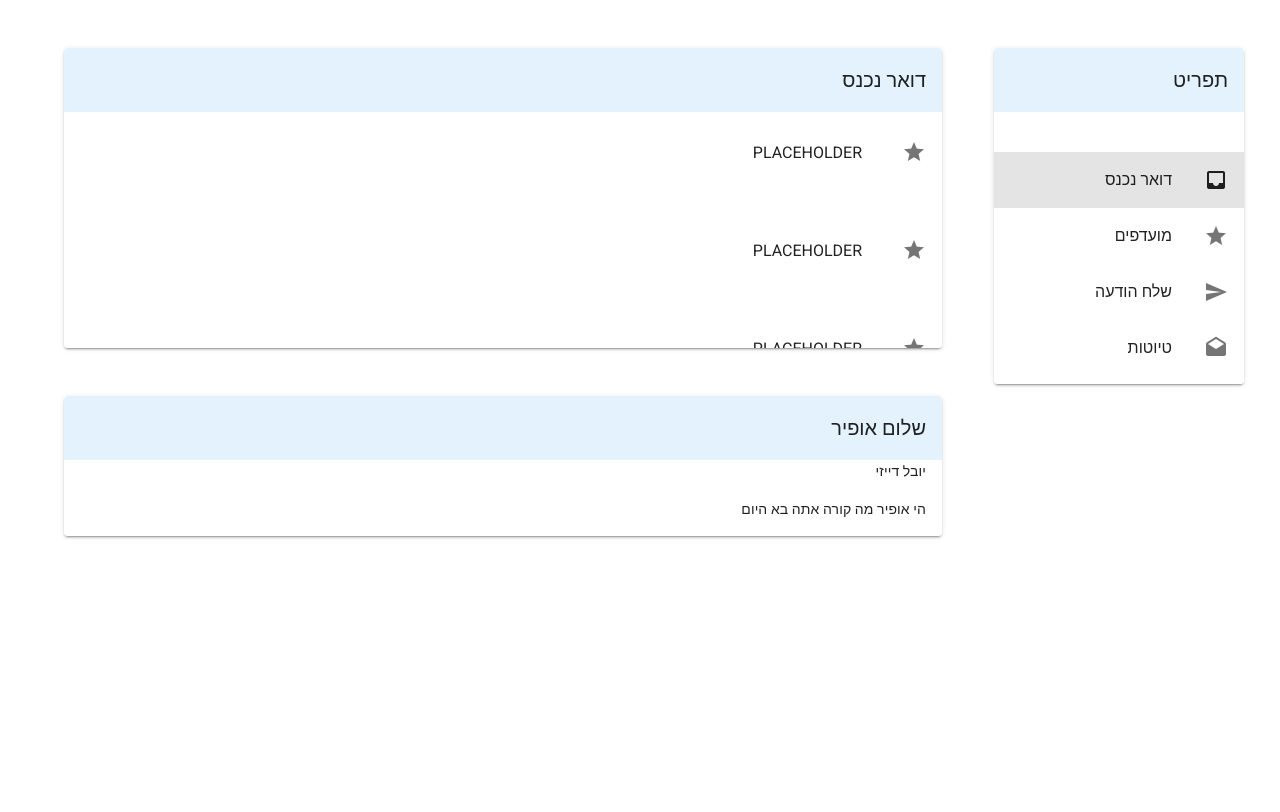
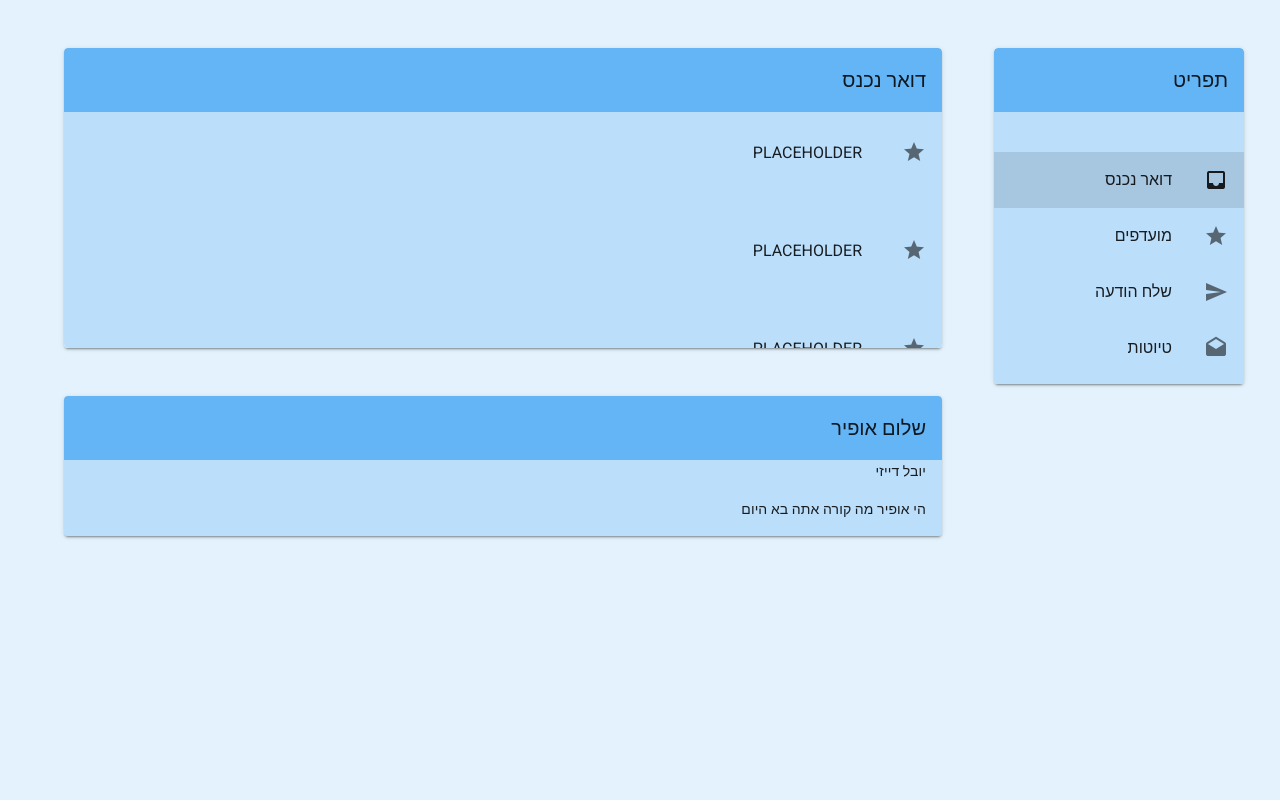
Before and after one commit to SennaTheRedeemer/Gmail, a Vue app: page / in a window 1280 px wide. Built offline with nearby package versions, Linux system fonts and the light colour scheme.

Commit message:
changed standarts

```diff
--- a/package.json
+++ b/package.json
@@ -11,6 +11,7 @@
     "core-js": "^3.6.4",
     "vue": "^2.6.11",
     "vue-router": "^3.1.6",
+    "vuescroll": "^4.15.0",
     "vuetify": "^2.2.11",
     "vuex": "^3.1.3"
   },
--- a/src/App.vue
+++ b/src/App.vue
@@ -1,5 +1,5 @@
 <template>
-  <v-app>
+  <v-app class="appView">
     <v-row>
       <v-col class="col-3 pt-3 pr-12">
         <v-menu :items="items"></v-menu>
@@ -47,5 +47,7 @@ export default {
 };
 </script>
 <style scoped>
-
+.appView {
+  background-color: #E3F2FD !important;
+}
 </style>
--- a/src/components/DisplayMail.vue
+++ b/src/components/DisplayMail.vue
@@ -1,5 +1,5 @@
 <template>
-    <v-mailcard class="ml-4 mt-12" :title="mail.title" v-if="mail">
+    <v-mailcard class="ml-4 mt-12 viewCard" :title="mail.title" v-if="mail">
         <v-card-subtitle>{{mail.from}}</v-card-subtitle>
         <v-card-text>{{mail.content}}</v-card-text>
     </v-mailcard>
@@ -19,6 +19,3 @@ export default {
     },
 }
 </script>
-<style scoped>
-
-</style>
--- a/src/components/DisplayMails.vue
+++ b/src/components/DisplayMails.vue
@@ -1,6 +1,6 @@
 <template>
     <v-mailcard :title="title" :maxHeight="300" >
-      <v-list>
+      <v-list class="viewCard">
         <v-list-item-group v-model="model">
           <v-list-item
             v-for="(item, i) in items"
@@ -18,7 +18,7 @@
     </v-mailcard>
 </template>
 <script>
-import MailCard from "../components/MailCard.vue"
+import MailCard from "../components/MailCard.vue";
 
 export default {
     name: 'DisplayMails',
@@ -27,7 +27,7 @@ export default {
         title: String
     },
     components: {
-        'v-mailcard': MailCard
+        'v-mailcard': MailCard,
     },
      data: () => ({
         model: null,
--- a/src/components/MailCard.vue
+++ b/src/components/MailCard.vue
@@ -2,10 +2,9 @@
     <v-card
     id="scroll-target"
     class="ml-4 overflow-hidden">
-
         <v-app-bar
         absolute
-        color="blue lighten-5"
+        color="blue lighten-2"
         elevate-on-scroll
         scroll-target="#scrollable"
         >
@@ -15,11 +14,12 @@
 
         <v-sheet
         id="scrollable"
-        class="overflow-y-auto pt-12"
+        class="pt-12 overflow-y-auto viewCard"
         :max-height="maxHeight"
         >
-        <slot></slot>
+            <slot></slot>
         </v-sheet>
+
     </v-card>
 </template>
 <script>
@@ -31,3 +31,8 @@ export default {
     },
 }
 </script>
+<style>
+.viewCard {
+    background-color: #BBDEFB !important;
+}
+</style>
--- a/src/components/Menu.vue
+++ b/src/components/Menu.vue
@@ -1,6 +1,6 @@
 <template>
     <v-mailcard :title="'תפריט'" :maxHeight="500" class="pt-12 mt-12">
-      <v-list>
+      <v-list class="viewCard">
         <v-list-item-group v-model="model">
           <v-list-item
             v-for="(item, i) in items"
--- a/src/plugins/vuetify.js
+++ b/src/plugins/vuetify.js
@@ -3,14 +3,7 @@ import Vuetify from 'vuetify/lib';
 import '@fortawesome/fontawesome-free/css/all.css'
 import colors from 'vuetify/es5/util/colors'
 
-Vue.use(Vuetify, {
-  theme: {
-    primary: colors.purple,
-    secondary: colors.grey.darken1,
-    accent: colors.shades.black,
-    error: colors.red.accent3
-  }
-});
+Vue.use(Vuetify);
 
 export default new Vuetify({
     icons: {
```
Also changed, not shown: 1 other file (tests, documents, lock files or other folders).
